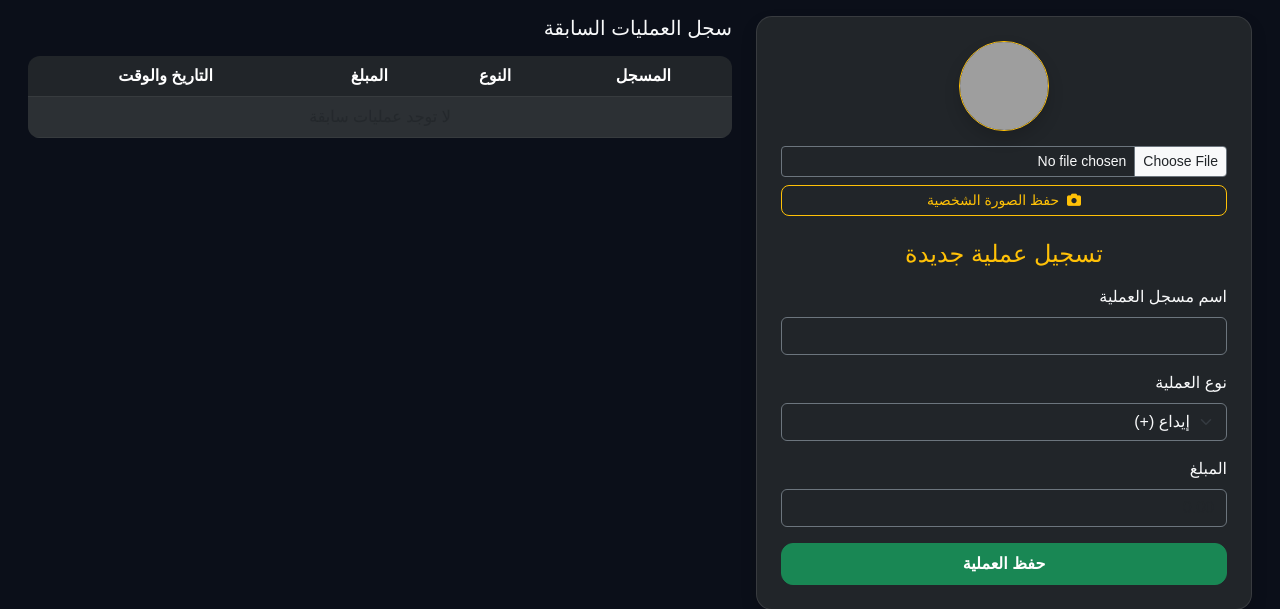
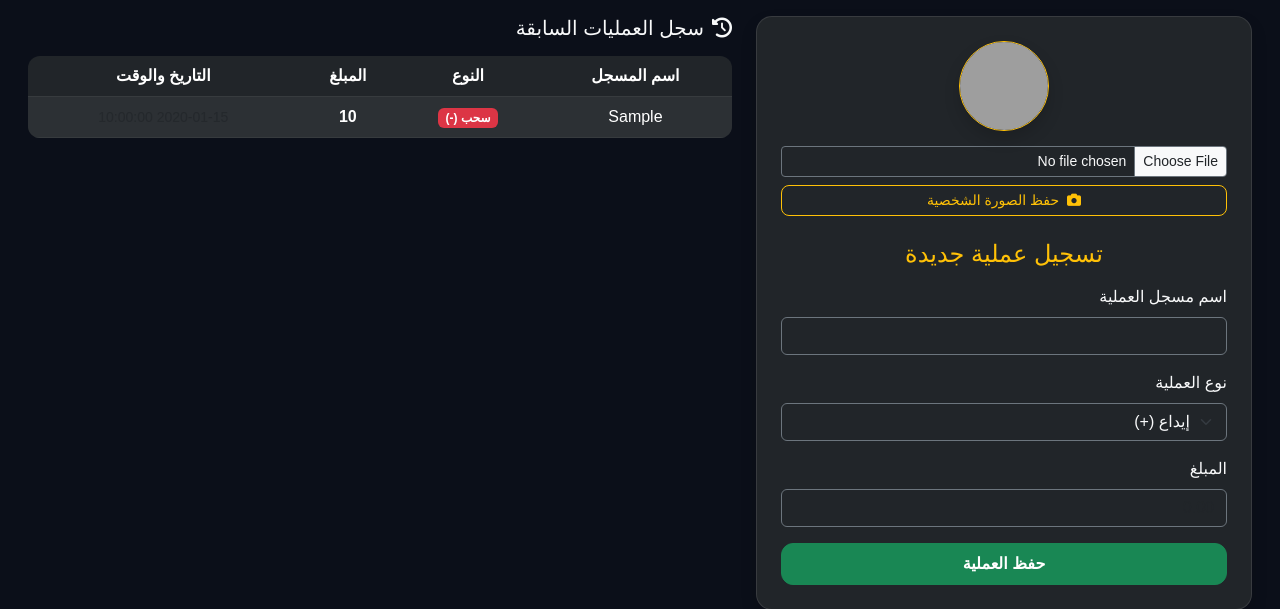
Before and after one commit to qazwsxedcmmm420-alt/fast-project, a Flask app: template templates/user_view.html in a window 1280 px wide. Shown: the top 609 px of the page. Run offline with Flask 3, Linux system fonts and the light colour scheme; the template is opened without the code that fills it: most values are stand-ins (such as "Sample title", 1, 10 or a date in 2020); grey boxes are pictures that could not be loaded.

Commit message:
Update user view with avatar upload, auto number formatting, sticky form, and scrollable history

```diff
--- a/templates/user_view.html
+++ b/templates/user_view.html
@@ -4,7 +4,6 @@
     <meta charset="UTF-8">
     <meta name="viewport" content="width=device-width, initial-scale=1.0">
     <title>إدارة الحساب</title>
-    <!-- Bootstrap CSS -->
     <link href="https://cdn.jsdelivr.net/npm/bootstrap@5.3.0/dist/css/bootstrap.min.css" rel="stylesheet">
     <link rel="stylesheet" href="https://cdnjs.cloudflare.com/ajax/libs/font-awesome/6.4.0/css/all.min.css">
     <style>
@@ -13,14 +12,14 @@
             color: #fff;
             font-family: 'Cairo', sans-serif;
         }
-        /* تثبيت نموذج تسجيل العملية في اليمين */
+        /* تثبيت نموذج الإدخال في الجانب الأيمن */
         .fixed-form-container {
             position: sticky;
             top: 20px;
         }
         /* جعل سجل العمليات السابقة متحركاً وقابلاً للتمرير */
         .scrollable-history {
-            max-height: 500px;
+            max-height: 520px;
             overflow-y: auto;
         }
     </style>
@@ -30,15 +29,19 @@
     <div class="container-fluid">
         <div class="row">
 
-            <!-- القسم الأيمن: تسجيل عملية جديدة + رفع الصورة (ثابت) -->
+            <!-- القسم الأول: نموذج الإدخال ورفع الصورة (ثابت) -->
             <div class="col-md-5 fixed-form-container mb-4">
                 <div class="card p-4 shadow bg-dark text-light" style="border-radius: 16px; border: 1px solid rgba(255,255,255,0.1);">
 
-                    <!-- قسم الصورة الشخصية داخل الدائرة -->
+                    <!-- رفع وحفظ الصورة الشخصية للمستخدم داخل دائرة -->
                     <form action="/upload_avatar/{{ user_id }}" method="POST" enctype="multipart/form-data" class="text-center mb-4">
                         <div class="position-relative d-inline-block">
                             <div class="rounded-circle overflow-hidden border border-warning shadow" style="width: 90px; height: 90px; margin: 0 auto; background: #222;">
-                                <img src="https://cdn-icons-png.flaticon.com/512/10149/10149458.png" alt="User Avatar" style="width: 100%; height: 100%; object-fit: cover;">
+                                {% if user and user.avatar %}
+                                    <img src="{{ url_for('static', filename='uploads/' + user.avatar) }}" alt="User Avatar" style="width: 100%; height: 100%; object-fit: cover;">
+                                {% else %}
+                                    <img src="https://cdn-icons-png.flaticon.com/512/10149/10149458.png" alt="Default Avatar" style="width: 100%; height: 100%; object-fit: cover;">
+                                {% endif %}
                             </div>
                         </div>
                         <div class="mt-2">
@@ -51,7 +54,7 @@
 
                     <h4 class="mb-3 text-warning text-center">تسجيل عملية جديدة</h4>
 
-                    <!-- نموذج العملية المالية (مع منع التكرار وتنسيق المبالغ تلقائياً) -->
+                    <!-- نموذج تسجل العملية المالية -->
                     <form id="transactionForm" action="/add_transaction/{{ user_id }}" method="POST">
                         <div class="mb-3">
                             <label class="form-label">اسم مسجل العملية</label>
@@ -66,8 +69,10 @@
                         </div>
                         <div class="mb-3">
                             <label class="form-label">المبلغ</label>
+                            <!-- حقل المبلغ ينظم الأرقام والفواصل والبوينتات تلقائياً أثناء الكتابة -->
                             <input type="text" id="amountInput" name="amount" class="form-control bg-dark text-light border-secondary" placeholder="0.00" required oninput="formatAmount(this)">
                         </div>
+                        <!-- زر الحفظ يُعطل فور الضغط عليه لمنع تكرار التسجيل -->
                         <button type="submit" id="saveBtn" class="btn btn-success w-100 py-2 fw-bold" style="border-radius: 12px;">
                             حفظ العملية
                         </button>
@@ -75,24 +80,40 @@
                 </div>
             </div>
 
-            <!-- القسم الأيسر: سجل العمليات السابقة (متحرك) -->
+            <!-- القسم الثاني: سجل العمليات السابقة (متحرك ومستقل) -->
             <div class="col-md-7 scrollable-history">
-                <h5 class="text-light mb-3">سجل العمليات السابقة</h5>
+                <h5 class="text-light mb-3"><i class="fa-solid fa-history ms-2"></i>سجل العمليات السابقة</h5>
                 <div class="table-responsive">
                     <table class="table table-dark table-striped align-middle text-center" style="border-radius: 12px; overflow: hidden;">
                         <thead>
                             <tr>
-                                <th>المسجل</th>
+                                <th>اسم المسجل</th>
                                 <th>النوع</th>
                                 <th>المبلغ</th>
                                 <th>التاريخ والوقت</th>
                             </tr>
                         </thead>
                         <tbody>
-                            <!-- تظهر هنا العمليات المسجلة سلفاً -->
-                            <tr>
-                                <td colspan="4" class="text-muted">لا توجد عمليات سابقة</td>
-                            </tr>
+                            {% if transactions %}
+                                {% for tx in transactions %}
+                                <tr>
+                                    <td>{{ tx.recorded_by }}</td>
+                                    <td>
+                                        {% if tx.type == 'deposit' %}
+                                            <span class="badge bg-success">إيداع (+)</span>
+                                        {% else %}
+                                            <span class="badge bg-danger">سحب (-)</span>
+                                        {% endif %}
+                                    </td>
+                                    <td class="fw-bold">{{ tx.amount }}</td>
+                                    <td class="text-muted small">{{ tx.date }}</td>
+                                </tr>
+                                {% endfor %}
+                            {% else %}
+                                <tr>
+                                    <td colspan="4" class="text-muted">لا توجد عمليات سابقة</td>
+                                </tr>
+                            {% endif %}
                         </tbody>
                     </table>
                 </div>
@@ -101,12 +122,16 @@
         </div>
     </div>
 
-    <!-- جافا سكربت لتنسيق المبالغ ومنع تكرار الإرسال -->
+    <!-- كود الجافا سكربت للتحكم بالبوينتات والتنسيق ومنع التكرار -->
     <script>
+        // تنسيق الأرقام تلقائياً وإضافة الفواصل والبوينتات العادية
         function formatAmount(input) {
             let value = input.value.replace(/,/g, '');
+            value = value.replace(/[^0-9.]/g, ''); // السماح بالأرقام والنقطة العشرية فقط
+
             let parts = value.split('.');
             parts[0] = parts[0].replace(/\B(?=(\d{3})+(?!\d))/g, ",");
+
             if (parts.length > 1) {
                 input.value = parts[0] + '.' + parts[1].slice(0, 2);
             } else {
@@ -114,6 +139,7 @@
             }
         }
 
+        // إيقاف الزر عند الضغط مرة واحدة لمنع الحفظ المكرر
         const form = document.getElementById('transactionForm');
         const saveBtn = document.getElementById('saveBtn');
 
```
